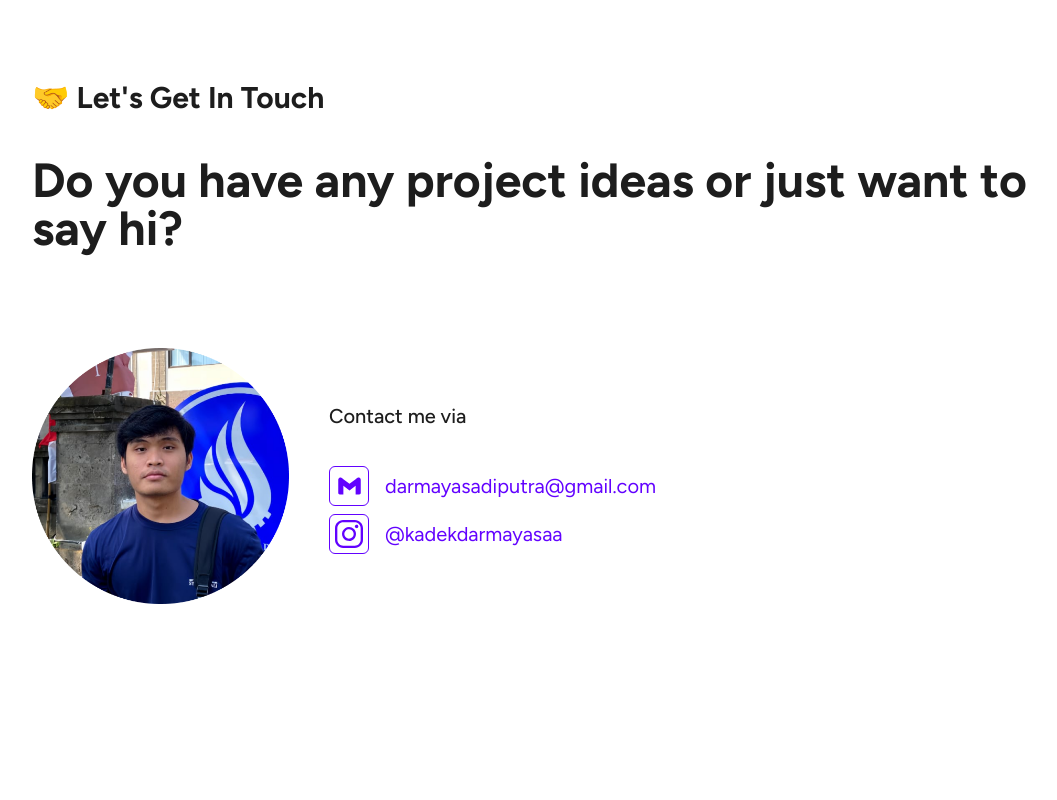
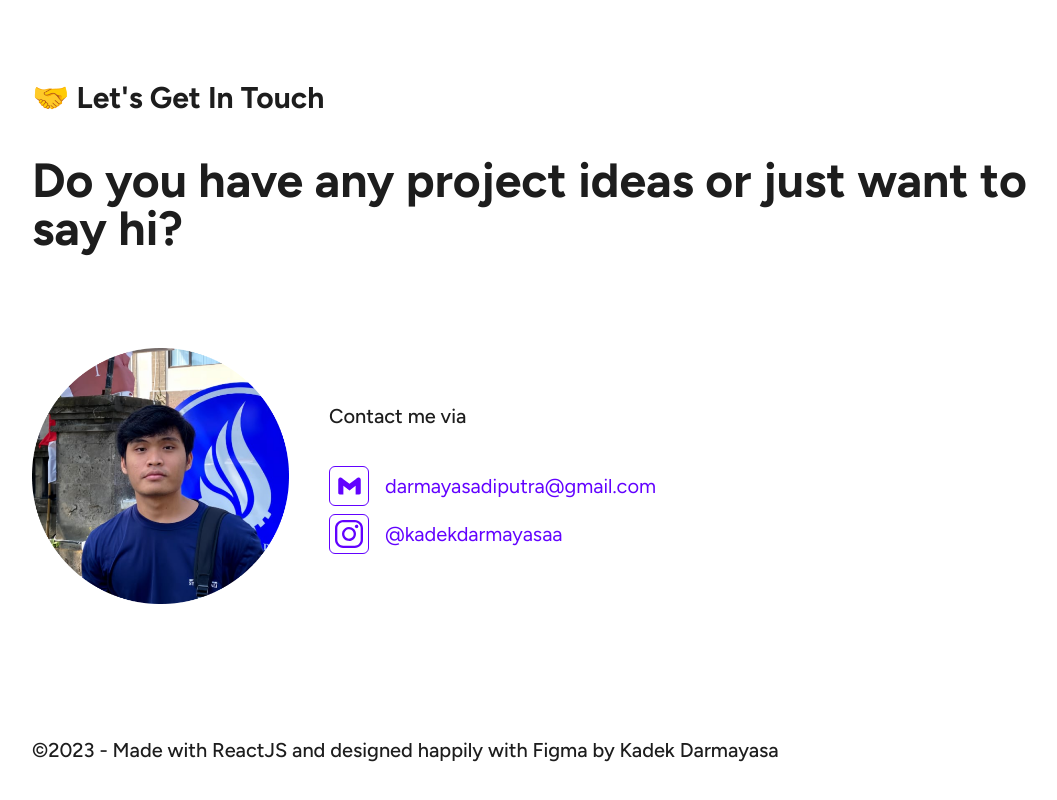
Before and after one commit to kadekdarmayasa/kadekdarmayasa.com, a React (Vite) app: page / in a window 1280 px wide. Shown: the part 2931-3731 px from the top of the page, without its empty margins (80-1137 px from the left). Before the commit the page ends 3535 px from the top, so only its background shows below. Built offline with nearby package versions, Linux system fonts and the light colour scheme.

Commit message:
feat: finish footer section

```diff
--- /dev/null
+++ b/src/components/Footer.tsx
@@ -0,0 +1,14 @@
+const Footer = () => {
+  return (
+    <footer className='px-8 text-black mt-32 pb-10'>
+      <div className='sm:container px-20'>
+        <p className='text-xl leading-9 font-medium'>
+          &copy;2023 - Made with ReactJS and designed happily with Figma by
+          Kadek Darmayasa
+        </p>
+      </div>
+    </footer>
+  )
+}
+
+export default Footer
--- a/src/main.tsx
+++ b/src/main.tsx
@@ -5,6 +5,7 @@ import Banner from './components/Banner'
 import HighlightedProject from './components/HighlightedProject'
 import Certification from './components/Certification'
 import Contact from './components/Contact'
+import Footer from './components/Footer'
 import './index.css'
 
 ReactDOM.createRoot(document.getElementById('root')!).render(
@@ -18,5 +19,6 @@ ReactDOM.createRoot(document.getElementById('root')!).render(
       <Certification />
       <Contact />
     </main>
+    <Footer />
   </React.StrictMode>,
 )
```
